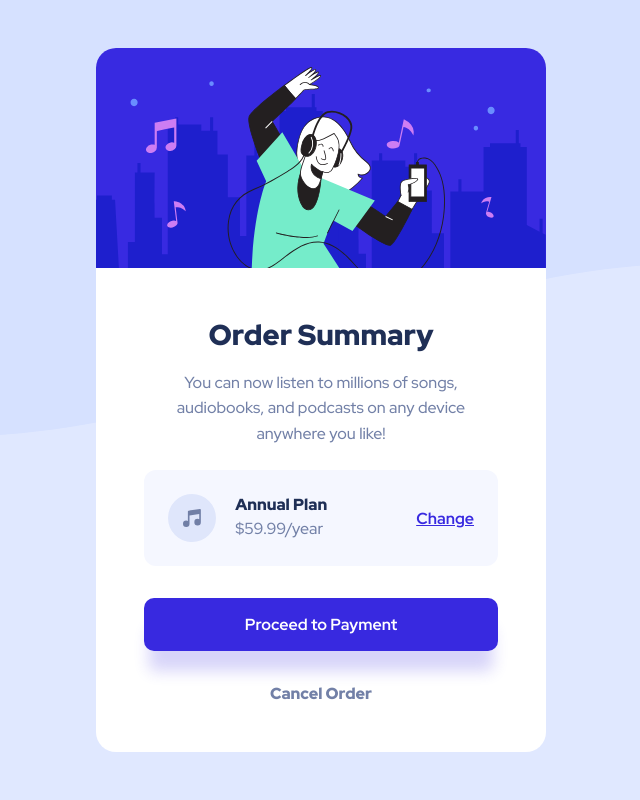
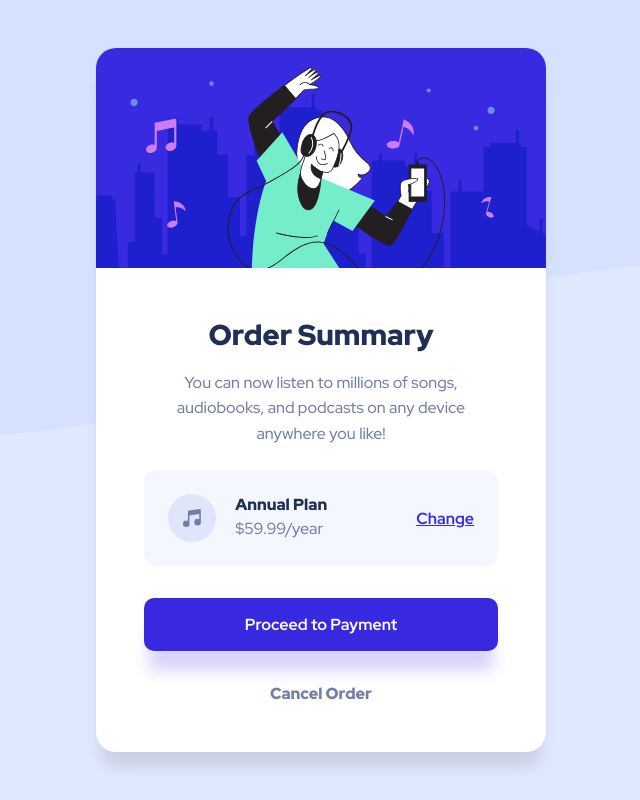
Before and after one commit to apangkko/order-summary-component-main, a plain HTML site: page index.html in a window 1280 px wide. Shown: the whole page, without its empty margins (319-959 px from the left). Drawn offline with Linux system fonts and the light colour scheme.

Commit message:
Update style.css

```diff
--- a/style.css
+++ b/style.css
@@ -42,6 +42,7 @@ img, picture {
     overflow: hidden;
     text-align: center;
     background-color: #fff;
+    box-shadow: 0 20px 15px -5px rgba(0, 0, 0, .1);
 }
 
 .order-summmary {
```
